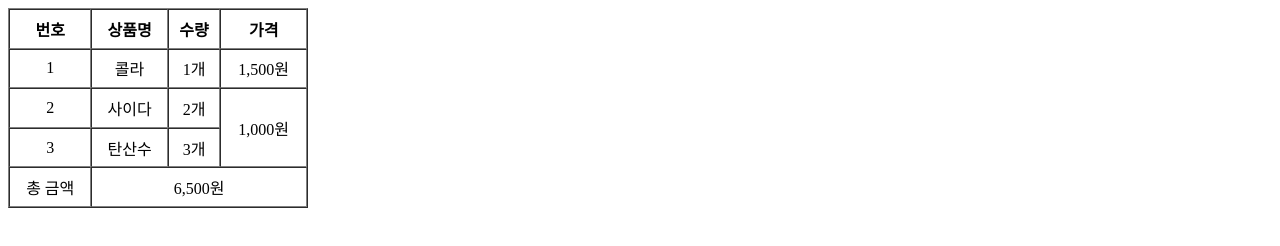
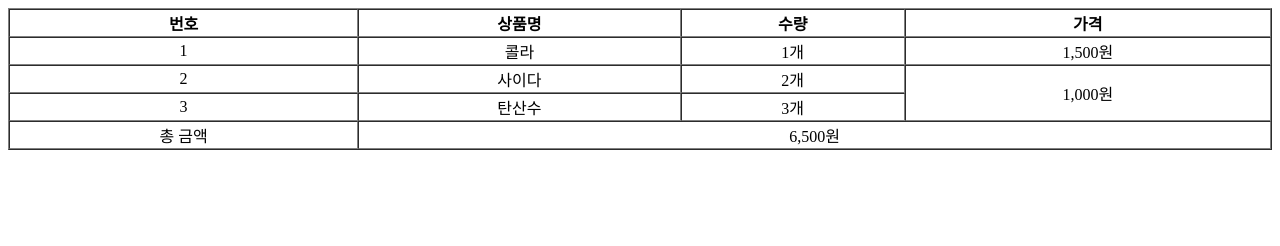
Before and after one commit to kimkisongasd7-droid/web260923, a plain HTML site: page index.html in a window 1280 px wide. Drawn offline with Linux system fonts and the light colour scheme.

Commit message:
Update index.html

```diff
--- a/index.html
+++ b/index.html
@@ -3,7 +3,7 @@
     <title>오늘의 영화 순위</title>
   </head>
   <body>
-    <table border = "1" cellspacing = "0" style="width:300px; height:200px; text-align: center;">
+    <table border = "1" cellspacing = "0" style="width:100%; height:100px; text-align: center;">
       <tr>
         <th>번호</th>
         <th>상품명</th>
```
